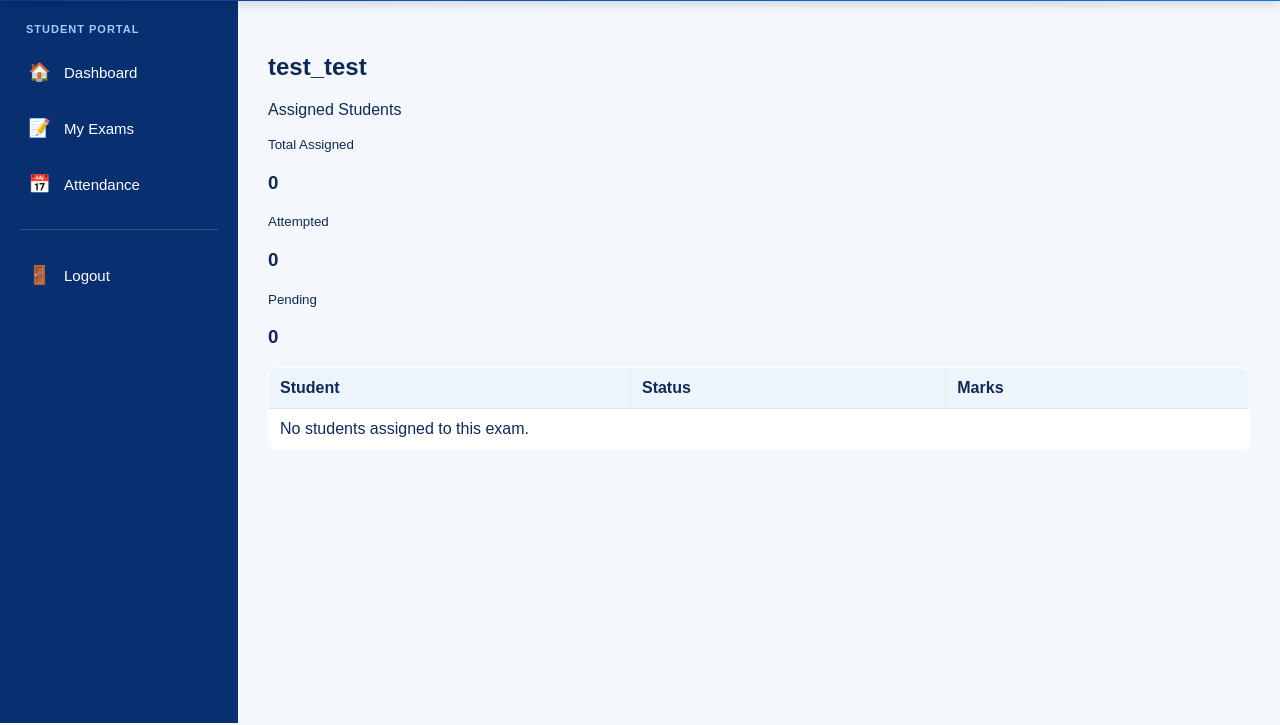
After one commit to jhclasses320-droid/COACHING_ERP, a Django app: page /performance/exams/5/students/ in a window 1280 px wide. The commit adds this page. Shown: the part 75-800 px from the top of the page. Run offline with Django 5.2, Linux system fonts and the light colour scheme; data comes from the database, SQL or seed files in the repository; data that the repository does not hold is empty.

Commit message:
Add exam student results view

```diff
--- a/performance/urls.py
+++ b/performance/urls.py
@@ -88,10 +88,16 @@ urlpatterns = [
         name="subject_analysis_report",
     ),
 
-    path(
+       path(
         "reports/parent/",
         views.parent_report,
         name="parent_report",
     ),
 
+    path(
+        "exams/<int:exam_id>/students/",
+        views.exam_student_status,
+        name="exam_student_status",
+    ),
+
 ]
--- a/performance/views.py
+++ b/performance/views.py
@@ -912,3 +912,56 @@ def publish_test(request, exam_id):
     return redirect(
         "performance_exam_library"
     )
+
+# ==========================================================
+# ONLINE EXAM - ASSIGNED STUDENTS STATUS
+# ==========================================================
+
+def exam_student_status(request, exam_id):
+
+    from students.models import Exam, ExamAssignment, StudentExamAttempt
+
+    exam = Exam.objects.get(id=exam_id)
+
+    assignments = ExamAssignment.objects.filter(
+        exam=exam,
+        is_active=True
+    ).select_related("student")
+
+    attempts = {
+        attempt.student_id: attempt
+        for attempt in StudentExamAttempt.objects.filter(
+            exam=exam
+        )
+    }
+
+    student_status = []
+
+    for assignment in assignments:
+
+        attempt = attempts.get(assignment.student_id)
+
+        student_status.append({
+            "student": assignment.student,
+            "attempted": attempt is not None,
+            "attempt": attempt,
+        })
+
+    total_assigned = len(assignments)
+    total_attempted = sum(
+        1 for item in student_status
+        if item["attempted"]
+    )
+    total_pending = total_assigned - total_attempted
+
+    return render(
+        request,
+        "performance/exam_student_status.html",
+        {
+            "exam": exam,
+            "student_status": student_status,
+            "total_assigned": total_assigned,
+            "total_attempted": total_attempted,
+            "total_pending": total_pending,
+        }
+    )
--- /dev/null
+++ b/templates/performance/exam_student_status.html
@@ -0,0 +1,139 @@
+{% extends "students/base.html" %}
+
+{% block content %}
+
+<div class="container-fluid py-4">
+
+    <h2 class="fw-bold mb-1">
+        {{ exam.name }}
+    </h2>
+
+    <p class="text-muted mb-4">
+        Assigned Students
+    </p>
+
+
+    <!-- SUMMARY -->
+
+    <div class="row g-3 mb-4">
+
+        <div class="col-md-4">
+            <div class="card border-0 shadow-sm p-3">
+                <small class="text-muted">Total Assigned</small>
+                <h3 class="fw-bold mb-0">
+                    {{ total_assigned }}
+                </h3>
+            </div>
+        </div>
+
+        <div class="col-md-4">
+            <div class="card border-0 shadow-sm p-3">
+                <small class="text-muted">Attempted</small>
+                <h3 class="fw-bold text-success mb-0">
+                    {{ total_attempted }}
+                </h3>
+            </div>
+        </div>
+
+        <div class="col-md-4">
+            <div class="card border-0 shadow-sm p-3">
+                <small class="text-muted">Pending</small>
+                <h3 class="fw-bold text-danger mb-0">
+                    {{ total_pending }}
+                </h3>
+            </div>
+        </div>
+
+    </div>
+
+
+    <!-- STUDENTS -->
+
+    <div class="card border-0 shadow-sm">
+
+        <div class="card-body">
+
+            <div class="table-responsive">
+
+                <table class="table align-middle">
+
+                    <thead>
+
+                        <tr>
+                            <th>Student</th>
+                            <th>Status</th>
+                            <th>Marks</th>
+                        </tr>
+
+                    </thead>
+
+                    <tbody>
+
+                        {% for item in student_status %}
+
+                        <tr>
+
+                            <td>
+                                <strong>
+                                    {{ item.student.student_name }}
+                                </strong>
+                            </td>
+
+                            <td>
+
+                                {% if item.attempted %}
+
+                                <span class="badge bg-success">
+                                    Attempted
+                                </span>
+
+                                {% else %}
+
+                                <span class="badge bg-danger">
+                                    Pending
+                                </span>
+
+                                {% endif %}
+
+                            </td>
+
+                            <td>
+
+                                {% if item.attempted %}
+
+                                    {{ item.attempt.score }} /
+                                    {{ exam.total_marks }}
+
+                                {% else %}
+
+                                    —
+
+                                {% endif %}
+
+                            </td>
+
+                        </tr>
+
+                        {% empty %}
+
+                        <tr>
+                            <td colspan="3" class="text-center py-4">
+                                No students assigned to this exam.
+                            </td>
+                        </tr>
+
+                        {% endfor %}
+
+                    </tbody>
+
+                </table>
+
+            </div>
+
+        </div>
+
+    </div>
+
+</div>
+
+{% endblock %}
```
Also changed, not shown: templates/operations/exam_library.html (+10 -10 lines).
